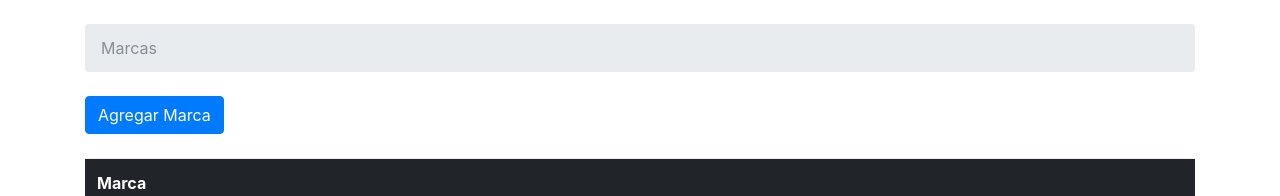
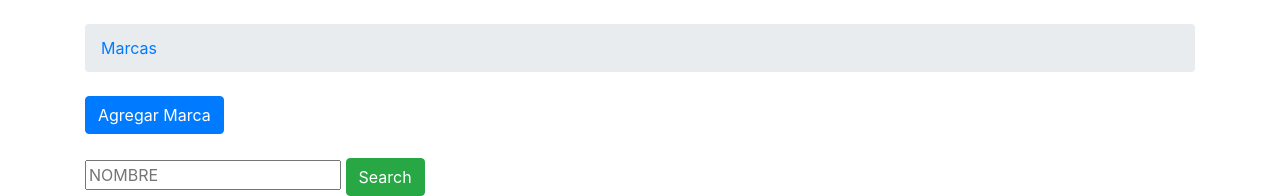
Before and after one commit to sebah12/side_manager, a Django app: page /marcas/ in a window 1280 px wide. Shown: the part 56-252 px from the top of the page. Run offline with Django 3.2, Linux system fonts and the light colour scheme; the visitor is signed in with stand-in values (Sample User, id 1); data that the repository does not hold is empty; parts of the project's set-up code (start-up, migrations or seed data) failed here and were passed over; some libraries are stand-ins or nearby versions; some web fonts are replaced.

Commit message:
Add search functionality to marcas view

```diff
--- a/manager/views.py
+++ b/manager/views.py
@@ -4,6 +4,7 @@ from django.shortcuts import render, redirect, get_object_or_404
 from .models import Marca, Item
 from .forms import NewMarcaForm, NewProductForm
 from django.contrib.auth.decorators import login_required
+from django.contrib.postgres.search import SearchQuery, SearchRank,SearchVector
 from django.views.generic import UpdateView, DeleteView, ListView
 from django.utils.decorators import method_decorator
 from django.urls import reverse_lazy
@@ -25,6 +26,15 @@ class MarcaListView(ListView):
     template_name = 'marcas.html'
     ordering = 'nombre'
     paginate_by = 10
+
+    def get_queryset(self):
+        result = super(MarcaListView, self).get_queryset()
+        keywords = self.request.GET.get('nombre')
+        if keywords:
+            keywords = keywords.upper()
+            result = result.filter(nombre__contains=keywords)
+
+        return result
 
 
 @login_required
--- a/side_project/urls.py
+++ b/side_project/urls.py
@@ -34,7 +34,7 @@ urlpatterns = [
     url(r'^marcas/(?P<marca_id>\d+)/delete/$',
         views.MarcaDeleteView.as_view(), name='delete_marca'),
     url(r'^marcas/new/$', views.new_marca, name='new_marca'),
-    url(r'^marcas/', views.MarcaListView.as_view(), name='marcas'),
+    url(r'^marcas/$', views.MarcaListView.as_view(), name='marcas'),
     url(r'^productos/(?P<item_id>\d+)/edit/$',
         views.ItemUpdateView.as_view(), name='edit_item'),
     url(r'^productos/(?P<item_id>\d+)/delete/$',
--- a/templates/marcas.html
+++ b/templates/marcas.html
@@ -1,14 +1,15 @@
 {% extends 'base.html' %}
 
 {% block breadcrumb %}
-  <li class="breadcrumb-item active"> Marcas</li>
+  <li class="breadcrumb-item"><a href="{% url 'marcas' %}">Marcas</a></li>
 {% endblock %}
 
 {% block content %}
   <div class="mb-4">
     <a href="{% url 'new_marca' %}" class="btn btn-primary">Agregar Marca</a>
   </div>
-
+    {% csrf_token %}
+    {% include 'includes/search_form.html' %}
   <table class="table table-striped">
     <thead class="thead-inverse">
         <tr>
```
